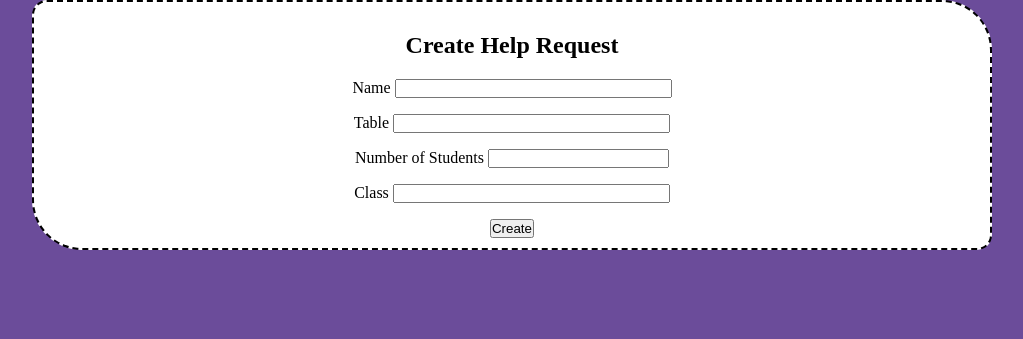
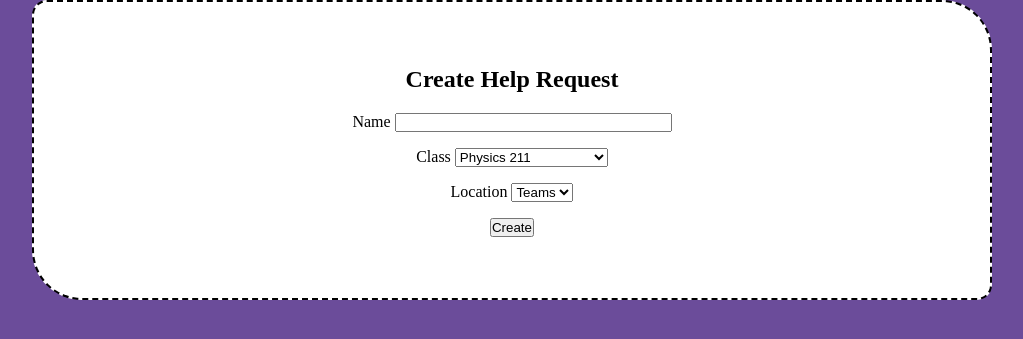
Before and after one commit to FarisNasse/CS461-wormhole-queue-system, a Flask app: page /createticket in a window 1280 px wide. Shown: the part 189-528 px from the top of the page, without its empty margins (128-1151 px from the left). Run offline with Flask 3, Linux system fonts and the light colour scheme.

Commit message:
Added changes discussed in 1/9 meeting
Includes:
hardware page
proper access permissions
improved create ticket form
zoom & teams link on homepage
correct login redirect

```diff
--- a/app/forms.py
+++ b/app/forms.py
@@ -1,5 +1,5 @@
 from flask_wtf import FlaskForm
-from wtforms import StringField, PasswordField, BooleanField, SubmitField, IntegerField, TextAreaField
+from wtforms import StringField, PasswordField, BooleanField, SubmitField, IntegerField, TextAreaField, SelectField
 from wtforms.validators import DataRequired, Email, EqualTo, Optional, NumberRange
 
 
@@ -12,9 +12,18 @@ class LoginForm(FlaskForm):
 
 class TicketForm(FlaskForm):
     name = StringField('Name', validators=[DataRequired()])
-    table = StringField('Table', validators=[DataRequired()])
-    numStds = IntegerField('Number of Students', validators=[Optional(), NumberRange(min=1)])
-    phClass = StringField('Class', validators=[DataRequired()])
+    phClass = SelectField('Class', choices=[
+        ('Physics 211', 'Physics 211'),
+        ('Physics 212', 'Physics 212'),
+        ('Physics 213', 'Physics 213'),
+        ('Physics 20x', 'Physics 20x'),
+        ('Physics 20x Ecampus', 'Physics 20x Ecampus'),
+        ('Physics 21x Ecampus', 'Physics 21x Ecampus')
+    ], validators=[DataRequired()])
+    location = SelectField('Location', choices=[
+        ('Teams', 'Teams'),
+        ('Zoom', 'Zoom')
+    ], validators=[DataRequired()])
     submit = SubmitField('Create')
 
 
--- a/app/routes/views.py
+++ b/app/routes/views.py
@@ -53,6 +53,7 @@ def livequeue():
 # GET /queue (New Queue Page)
 # -------------------------------
 @views_bp.route("/queue")
+@login_required
 def queue():
     # Fetch current queue data
     open_tickets = Ticket.query.filter_by(status='live', wa_id=None).order_by(Ticket.created_at).all()
@@ -70,6 +71,7 @@ def queue():
 # GET /flush (Flush Queue)
 # -------------------------------
 @views_bp.route("/flush")
+@login_required
 def flush():
     # Placeholder for flushing/clearing the queue
     flash('Queue flushed', 'info')
@@ -80,6 +82,7 @@ def flush():
 # GET /anonymize (Anonymize Closed Tickets)
 # -------------------------------
 @views_bp.route("/anonymize")
+@login_required
 def anonymize():
     # Placeholder for anonymizing closed tickets
     flash('Closed tickets anonymized', 'info')
@@ -93,12 +96,11 @@ def anonymize():
 def create_ticket_page():
     form = TicketForm()
     if form.validate_on_submit():
-        nst = form.numStds.data or 1
         t = Ticket(
             student_name=form.name.data,
-            table=form.table.data,
+            table=form.location.data,
             physics_course=form.phClass.data,
-            number_of_students=nst,
+            number_of_students=1,
             status='live'
         )
         db.session.add(t)
@@ -112,7 +114,7 @@ def create_ticket_page():
             pass
 
         flash('Ticket created — thank you!', 'success')
-        return redirect(url_for('views.queue'))
+        return redirect(url_for('views.livequeue'))
 
     return render_template("createticket.html", form=form)
 
@@ -154,8 +156,8 @@ def assistant_login():
             session['user_id'] = user.id
             session['is_admin'] = user.is_admin
             if user.is_admin:
-                return redirect(url_for('views.user_list'))
-            return redirect(url_for('views.dashboard'))
+                return redirect(url_for('views.hardware_list'))
+            return redirect(url_for('views.hardware_list'))
 
         flash('Invalid username or password.', 'error')
         return render_template('login.html', form=form)
@@ -170,6 +172,17 @@ def assistant_login():
 @login_required
 def dashboard():
     return "<h1>Welcome! You are logged in to the Wormhole System.</h1>", 200
+
+
+# -------------------------------
+# GET /hardware_list (Hardware List)
+# -------------------------------
+@views_bp.route("/hardware_list")
+@login_required
+def hardware_list():
+    # Placeholder for hardware list - will be populated with actual data
+    boxes = []
+    return render_template('hardware_list.html', boxes=boxes)
 
 
 @views_bp.route('/logout')
--- a/app/static/styles.css
+++ b/app/static/styles.css
@@ -6,7 +6,7 @@
 }
 .section {
     width: 100%;
-    height: 150px;
+    height: 200px;
     justify-content: center;
     align-content: center;
     border: dashed;
@@ -104,7 +104,7 @@
 .create-ticket {
     background: #FFFFFF;
     padding: 10px;
-    height: 250px;
+    height: 300px;
 }
 .live-queue{
     background:#FFFFFF;
--- a/app/templates/base.html
+++ b/app/templates/base.html
@@ -35,6 +35,7 @@
                             {% else %}
                             <a href="{{ url_for('views.userpage', username=current_user.username) }}" style="color:#FFFFFF">
                                 Profile</a>
+                            <a href="{{ url_for('views.hardware_list') }}" style="color:#FFFFFF">Hardware List</a>
                             <a href="{{ url_for('views.logout') }}" style="color:#FFFFFF">Log Out</a>
                             {% endif %}
                         </div>
--- a/app/templates/createticket.html
+++ b/app/templates/createticket.html
@@ -13,20 +13,14 @@
             {% endfor %}
         </p>
         <p style="text-align:center">
-            {{ form.table.label }} {{ form.table(size=32) }}
-            {% for er in form.table.errors %}
+            {{ form.phClass.label }} {{ form.phClass() }}
+            {% for er in form.phClass.errors %}
                 <span style="color: red;">[{{ er }}]</span>
             {% endfor %}
         </p>
         <p style="text-align:center">
-            {{ form.numStds.label }} {{ form.numStds(size=4) }}
-            {% for er in form.numStds.errors %}
-                <span style="color: red;">[{{ er }}]</span>
-            {% endfor %}
-        </p>
-        <p style="text-align:center">
-            {{ form.phClass.label }} {{ form.phClass(size=32) }}
-            {% for er in form.phClass.errors %}
+            {{ form.location.label }} {{ form.location() }}
+            {% for er in form.location.errors %}
                 <span style="color: red;">[{{ er }}]</span>
             {% endfor %}
         </p>
--- a/app/templates/index.html
+++ b/app/templates/index.html
@@ -7,10 +7,13 @@
         <br/>
         <h2 style="text-align:center">For Students</h2>
         <p style="text-align:center"><a href="{{ url_for('views.create_ticket_page') }}">Submit a Help Request</a></p>
+        <p style="text-align:center"><a href="https://oregonstate.zoom.us/j/95601298258">Zoom Meeting</a></p>
+        <p style="text-align:center"><a href="https://teams.microsoft.com/l/team/19%3APpRY4AEqZdtH64xvUccyQZUEtPyXkb98oJB3Mvxjtzk1%40thread.tacv2/conversations?groupId=8aef2617-21c6-493e-8ae5-42e11a9c9875&tenantId=ce6d05e1-3c5e-4d62-87a8-4c4a2713c113">Microsoft Teams</a></p>
+
     </div>
     <div class="section ta-home">
         <br/>
-        <h2 style="text-align:center">For Teaching Assistants</h2>
+        <h2 style="text-align:center">For Wormhole Assistants</h2>
         {% if current_user.is_anonymous %}
             <p style="text-align:center"><a href="{{ url_for('views.assistant_login') }}">Log In</a></p>
         {% else %}
--- a/app/templates/livequeue.html
+++ b/app/templates/livequeue.html
@@ -9,7 +9,7 @@
 {% block content %}
 <div class="page">
     <div class="section live-queue">
-        <h1 style="text-align:center">Open Tickets</h1>
+        <h1 style="text-align:center">Live Queue</h1>
         <!--
         <form id="refresh" method='POST' action='#'>
             <input type='submit' value='Refresh'>
```
Also changed, not shown: app/templates/login.html (+5 -2 lines).
